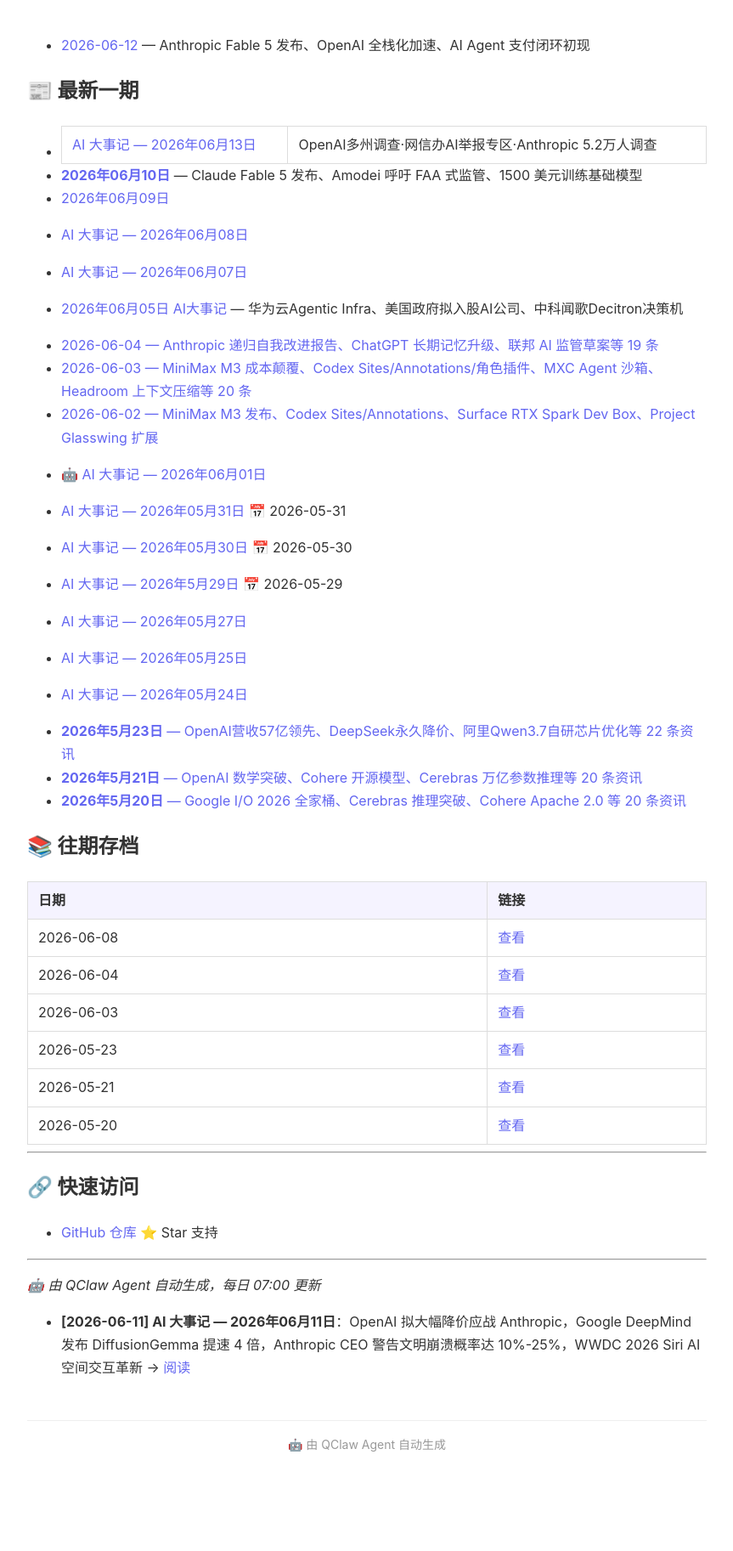
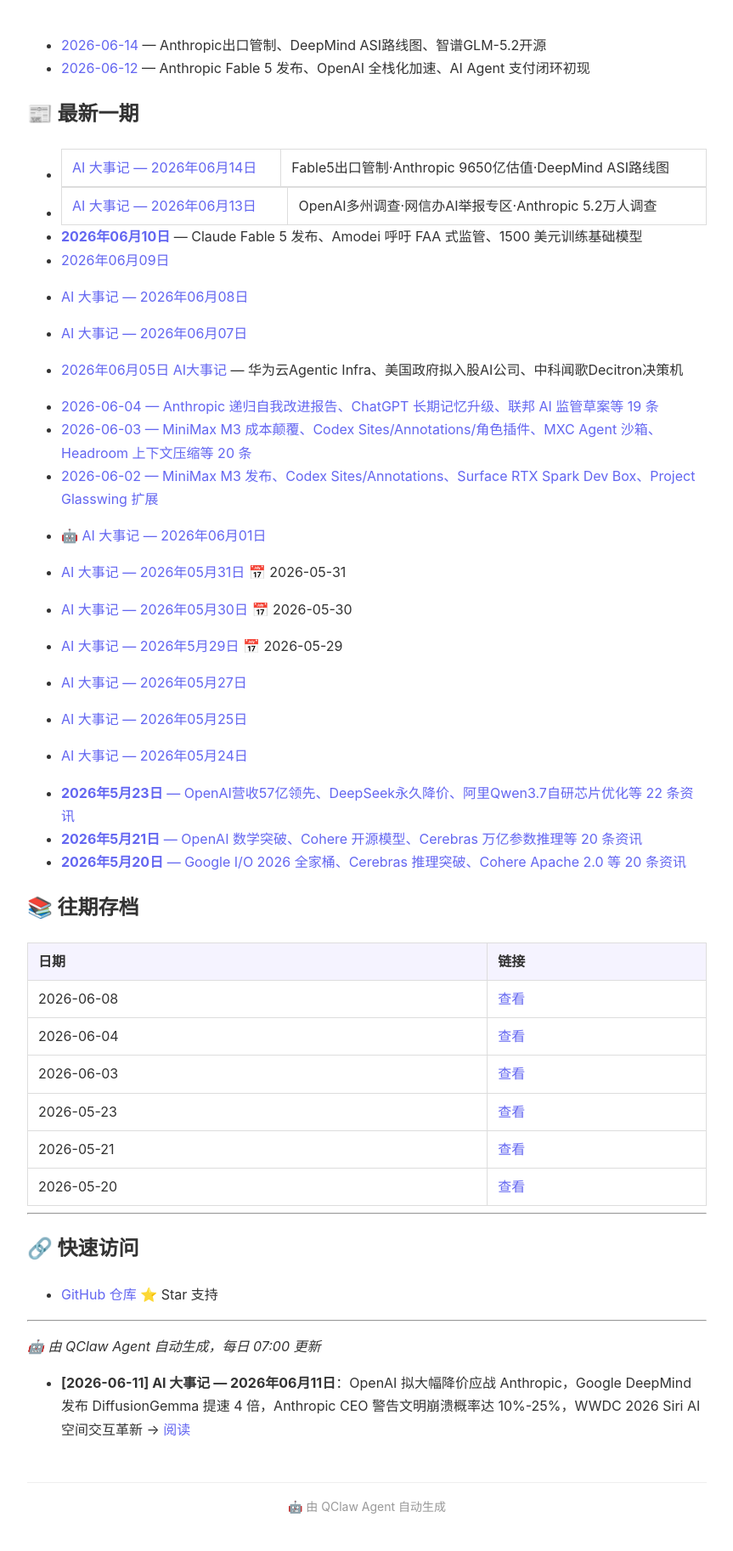
Before and after one commit to jared0612/daily-ai-news, a Jekyll site: the page built from index.md, in a window 1280 px wide. Shown: the whole page at 85% size, without its empty margins (208-1071 px from the left). Built offline with Jekyll 4.4.1, drawn with Linux system fonts in a browser that asks for light colours; our own code applies the rules of GitHub Pages for plain Markdown files; before the commit the page ends 1752 px from its top, so only the background shows below that.

Commit message:
update index with 2026-06-14

```diff
--- a/index.md
+++ b/index.md
@@ -1,6 +1,8 @@
+- [2026-06-14](daily/2026-06-14.md) — Anthropic出口管制、DeepMind ASI路线图、智谱GLM-5.2开源
 - [2026-06-12](daily/2026-06-12.md) — Anthropic Fable 5 发布、OpenAI 全栈化加速、AI Agent 支付闭环初现
 
 ## 📰 最新一期
+- [AI 大事记 — 2026年06月14日](daily/2026-06-14.md) | Fable5出口管制·Anthropic 9650亿估值·DeepMind ASI路线图
 
 - [AI 大事记 — 2026年06月13日](daily/2026-06-13.md) | OpenAI多州调查·网信办AI举报专区·Anthropic 5.2万人调查
 
```
